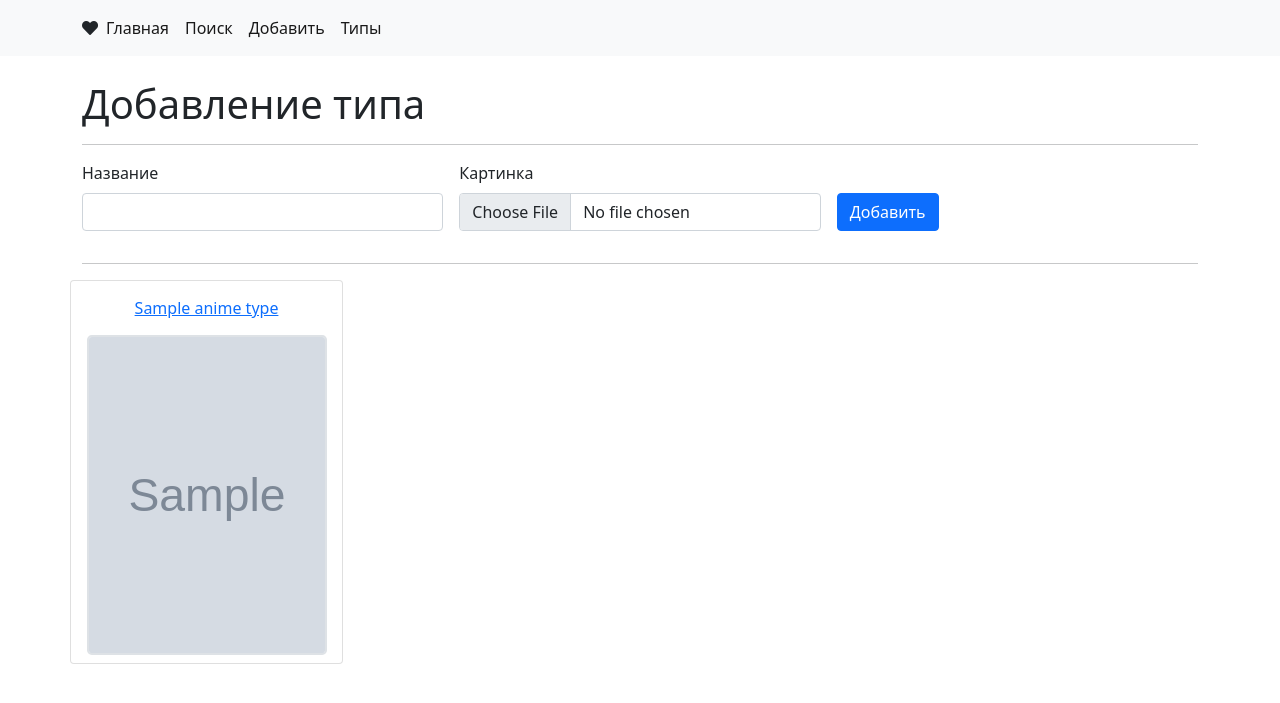
After one commit to KutenkovV/Backend_labs_2, a PHP site: template views/type_create.twig in a window 1280 px wide. The commit adds this page. Shown: the top 703 px of the page. Run offline with PHP 8.4, Linux system fonts and the light colour scheme; the template is opened without the code that fills it: most values are stand-ins (such as "Sample title", 1, 10 or a date in 2020); grey boxes marked "Sample" are stand-in pictures; some libraries are stand-ins or nearby versions.

Commit message:
CRUD / 5ое. Сделал добавление типов (криво)

```diff
--- a/public/index.php
+++ b/public/index.php
@@ -6,6 +6,7 @@ require_once "../controllers/MainController.php";
 require_once "../controllers/Controller404.php";
 require_once "../controllers/ObjectController.php";
 require_once "../controllers/SearchController.php";
+require_once "../controllers/AnimeTypeCreateController.php";
 require_once "../controllers/AnimeObjectCreateController.php";
 
 $loader = new \Twig\Loader\FilesystemLoader('../views');
@@ -20,7 +21,8 @@ $router = new Router($twig, $pdo);
 $router->add("/", MainController::class);
 $router->add("/anime-series/(?P<id>\d+)", ObjectController::class);
 $router->add("/search", SearchController::class);
-$router->add("/anime_series/create", AnimeObjectCreateController::class);
+$router->add("/anime-series/create", AnimeObjectCreateController::class);
+$router->add("/anime-series/type_create", AnimeTypeCreateController::class);
 
 $router->get_or_default(Controller404::class);
 ?>
--- a/views/__layout.twig
+++ b/views/__layout.twig
@@ -20,17 +20,24 @@
             <div class="collapse navbar-collapse" id="navbarNav">
 
                 <ul class="navbar-nav">
-                    <a class="nav-link active" href="/">Главная</a>
+                    <li>
+                        <a class="nav-link active" href="/">Главная</a>
+                    </li>
+
                     {% for type in types %}
                     <li class="nav-item">
                         <a class="nav-link" href="/?type={{ type.type }}">{{ type.type|title }}</a>
                     </li>
                     {% endfor %}
+
                     <li>
                         <a class="nav-link active" aria-current="page" href="/search">Поиск</a>
                     </li>
                     <li>
-                        <a class="nav-link active" aria-current="page" href="/anime_series/create">Добавить</a>
+                        <a class="nav-link active" aria-current="page" href="/anime-series/create">Добавить</a>
+                    </li>
+                    <li>
+                        <a class="nav-link active" aria-current="page" href="/anime-series/type_create">Типы</a>
                     </li>
                 </ul>
             </div>
--- /dev/null
+++ b/views/type_create.twig
@@ -0,0 +1,45 @@
+{% extends "__layout.twig" %}
+
+{% block content %}
+    <h1>Добавление типа</h1>
+    <hr>
+
+    {% if message %}
+    <div class="alert alert-info">
+        {{ message }}
+        {# <a href="/anime-series/{{ id }}">Открыть страницу</a> #}
+    </div>
+    {% endif %}
+
+    <form action="" method="POST" enctype="multipart/form-data" class="row g-3">
+        <div class="col-4">
+            <label class="form-label">Название</label>
+            <input type="text" class="form-control" name="type_name">
+        </div>
+        <div class="col-4 mb-3">
+            <label class="form-label">Картинка</label>
+            <input type="file" class="form-control" name="image">
+        </div>
+        <div class="col-4 mt-5">
+            <button type="submit" class="btn btn-primary">Добавить</button>
+        </div>
+    </form>
+    <hr>
+
+    {# Здесь выводим, что есть в таблице с типами #}
+    <div class="d-flex row">
+        {% for object in anime_type %}
+        <ul class="col-3 mb-2 list-group">
+            <li class="list-group-item text-center">
+                <div>
+                    <a class = "btn btn-link" href="">{{object.type_name}}</a>
+                </div>
+                <div class="mt-2">
+                    <img src="{{ object.image }}" class="border border-2 rounded-3" style="width: 240px; height: 320px;" alt=""/>
+                </div>
+            </li>
+        </ul>
+        {% endfor %}
+    </div>
+
+{% endblock %}
```
Also changed, not shown: controllers/AnimeTypeCreateController.php (added, +55 -0 lines), 1 other file.
